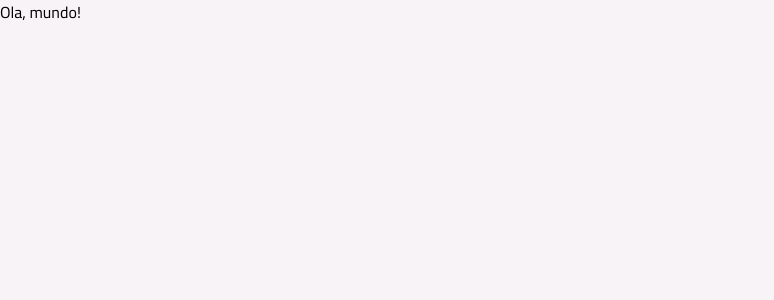
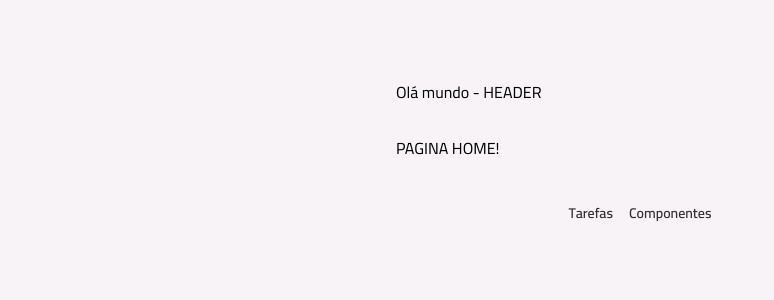
Before and after one commit to guitotti/react-todo, a React (Vite) app: page / in a window 1280 px wide. Shown: the top 300 px of the page, without its empty margins (0-774 px from the left). Built offline with nearby package versions, Linux system fonts and the light colour scheme.

Commit message:
feat: create router

```diff
--- a/src/App.tsx
+++ b/src/App.tsx
@@ -1,3 +1,17 @@
+import { BrowserRouter, Route, Routes } from "react-router";
+import PageComponents from "./pages/page-components";
+import LayoutMain from "./pages/layout-main";
+import PageHome from "./pages/page-home";
+
 export default function App() {
-  return <>Ola, mundo!</>;
+  return (
+    <BrowserRouter>
+      <Routes>
+        <Route element={<LayoutMain />}>
+          <Route index element={<PageHome />} />
+          <Route path="/componentes" element={<PageComponents />} />
+        </Route>
+      </Routes>
+    </BrowserRouter>
+  );
 }
```
